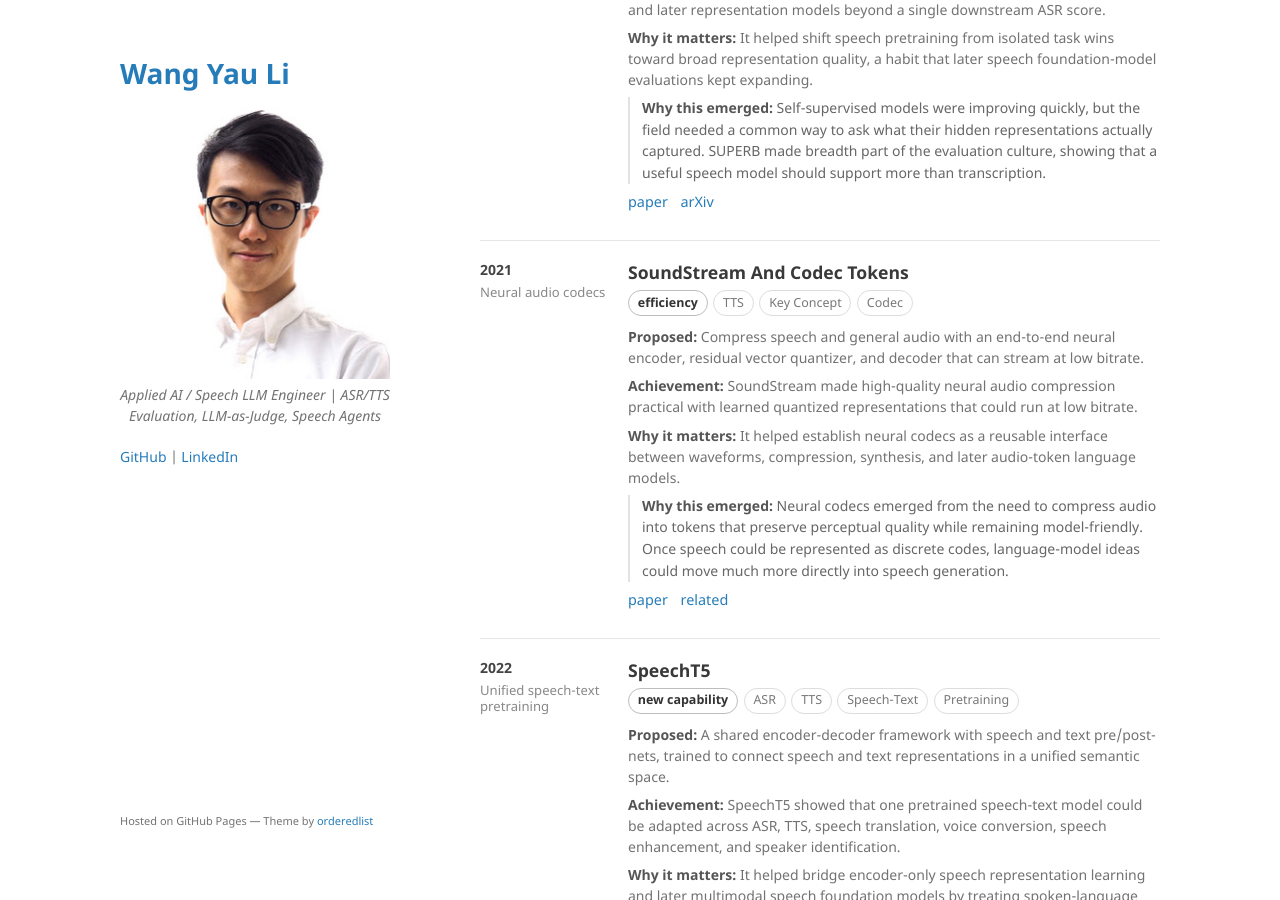
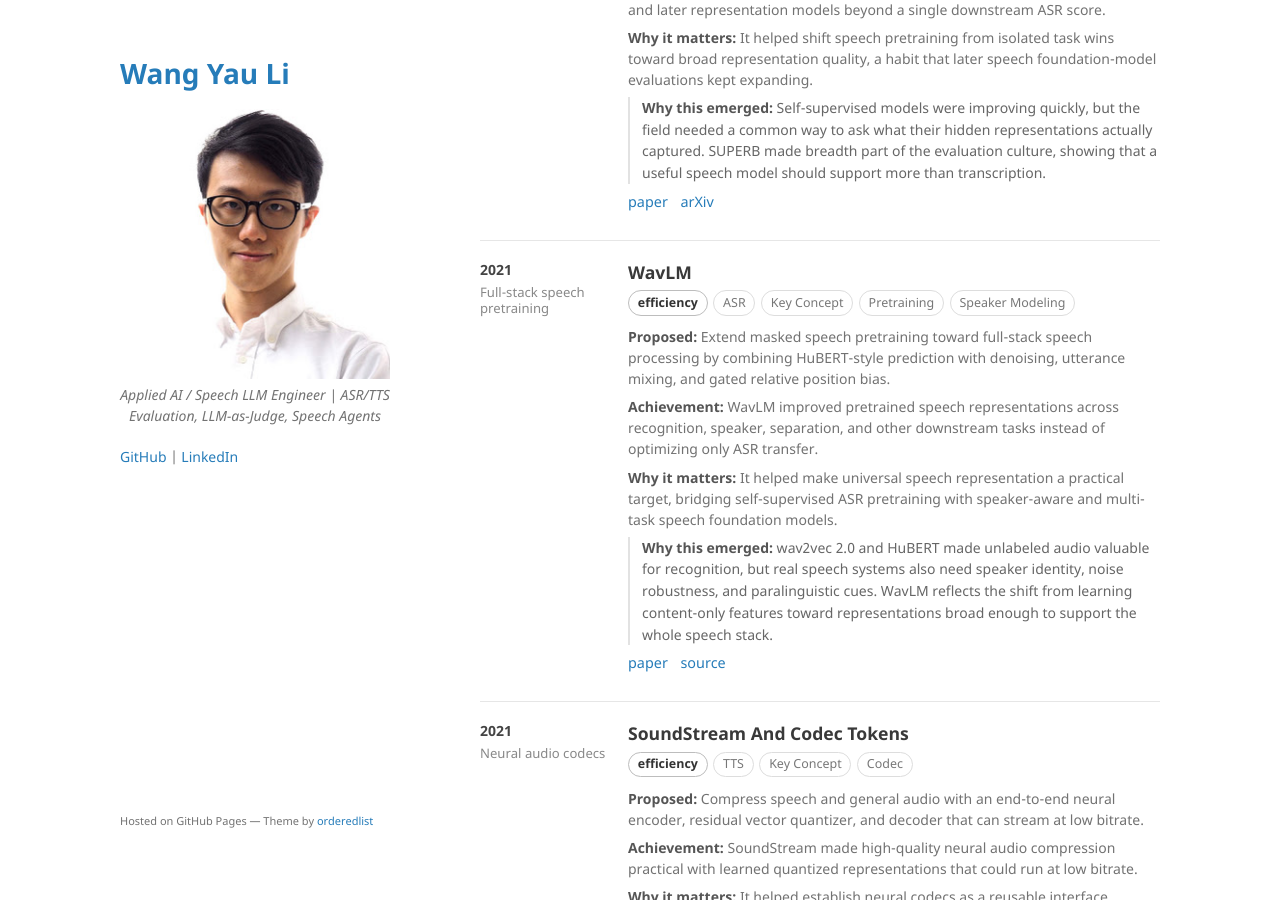
Before and after one commit to kennethli319/kennethli319.github.io, a Jekyll site: the page built from speech-timeline.md, in a window 1280 px wide and 900 px high, scrolled down 22048 px. Built offline with Jekyll 4.4.1, drawn with Linux system fonts in a browser that asks for light colours.

Commit message:
Add WavLM speech timeline milestone

```diff
--- a/speech-timeline.md
+++ b/speech-timeline.md
@@ -996,6 +996,22 @@ title: Speech Timeline
 <section class="speech-row">
   <aside class="speech-year">
     2021
+    <div class="speech-kicker">Full-stack speech pretraining</div>
+  </aside>
+  <div class="speech-body">
+    <h2>WavLM</h2>
+    <div class="speech-meta"><span class="speech-impact">efficiency</span><span class="speech-tag">ASR</span><span class="speech-tag">Key Concept</span><span class="speech-tag">Pretraining</span><span class="speech-tag">Speaker Modeling</span></div>
+    <p><strong>Proposed:</strong> Extend masked speech pretraining toward full-stack speech processing by combining HuBERT-style prediction with denoising, utterance mixing, and gated relative position bias.</p>
+    <p><strong>Achievement:</strong> WavLM improved pretrained speech representations across recognition, speaker, separation, and other downstream tasks instead of optimizing only ASR transfer.</p>
+    <p><strong>Why it matters:</strong> It helped make universal speech representation a practical target, bridging self-supervised ASR pretraining with speaker-aware and multi-task speech foundation models.</p>
+    <p class="speech-reflection"><strong>Why this emerged:</strong> wav2vec 2.0 and HuBERT made unlabeled audio valuable for recognition, but real speech systems also need speaker identity, noise robustness, and paralinguistic cues. WavLM reflects the shift from learning content-only features toward representations broad enough to support the whole speech stack.</p>
+    <p class="speech-source"><a href="https://arxiv.org/abs/2110.13900">paper</a> <a href="https://github.com/microsoft/UniSpeech/tree/main/WavLM">source</a></p>
+  </div>
+</section>
+
+<section class="speech-row">
+  <aside class="speech-year">
+    2021
     <div class="speech-kicker">Neural audio codecs</div>
   </aside>
   <div class="speech-body">
```
